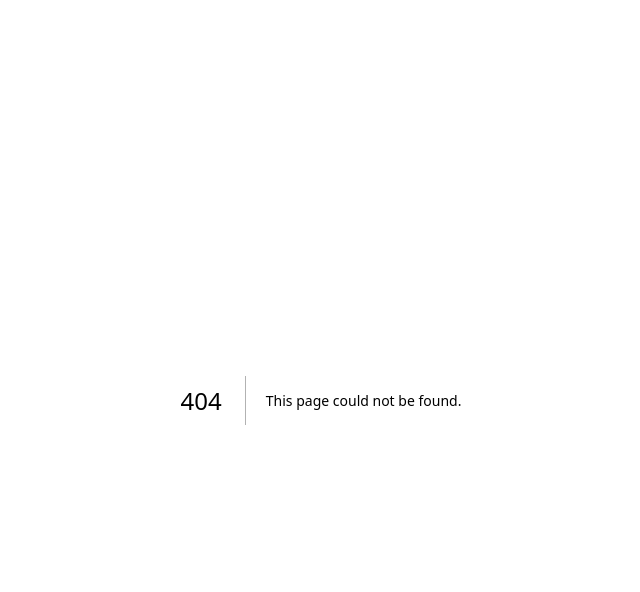
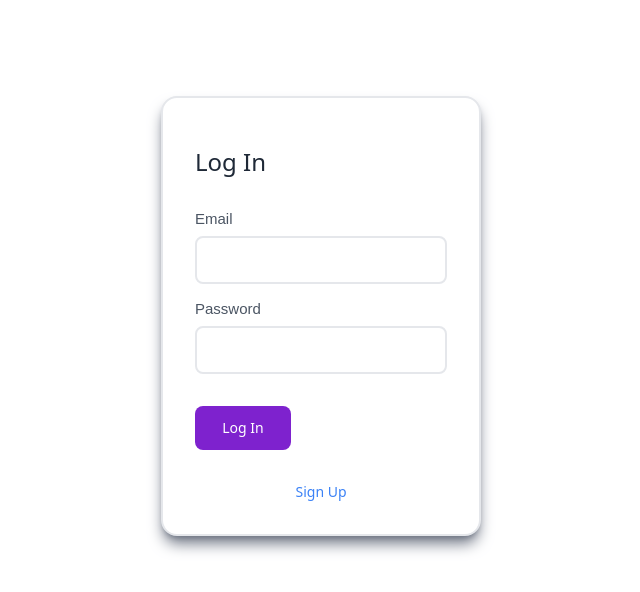
Before and after one commit to AhmetKasap/mern-stack-airport, a Next.js app in the folder client/: page /auth in a window 1280 px wide. Before the commit this address had no page. Shown: the top 592 px of the page, without its empty margins (319-959 px from the left). Built offline with nearby package versions, Linux system fonts and the light colour scheme.

Commit message:
auth page created

```diff
--- /dev/null
+++ b/client/app/auth/page.jsx
@@ -0,0 +1,69 @@
+'use client'
+import React, { useState } from 'react'
+import axios from 'axios'
+
+
+const page = () => {
+    const [control, setControl] = useState(true)
+
+    const [username, setUsername] = useState('')
+    const [email, setEmail] = useState('')
+    const [password, setPassword] = useState('')
+
+
+    const login = async() => {
+
+    }
+
+    const register = async() => {
+
+    }
+
+
+
+
+    return (
+        <>
+            {
+                control === true ? (
+                    <div className='sm:w-full md:w-1/2 lg:w-1/4 mx-auto h-auto mt-24'>
+                        <div className=' w-full  bg-white  flex flex-col border-2  rounded-2xl  p-8  shadow-lg shadow-gray-500'>
+                            <h1 className='mt-4 mb-8 text-gray-800 text-2xl font-roboto  '>Log In</h1>
+
+                            <label htmlFor='login-email' className='content text-gray-600 mb-2 text-md' >Email</label>
+                            <input  onChange={(e) => setEmail(e.target.value)} id='login-email' type='text' className='h-12 rounded-lg border-2 active:border-gray-400 outline-none font-roboto mb-4 text-sm p-2' />
+
+                            <label htmlFor='login-password' className='content text-gray-600 mb-2 text-md ' >Password</label>
+                            <input  onChange={(e) => setPassword(e.target.value)} id='login-password' type='password' className='h-12 rounded-lg border-2 active:border-gray-400 outline-none text-sm p-2' />
+                            <button onClick={() => login()} className='mt-8 p-3 bg-purple-700 text-white   w-24 rounded-lg text-sm hover:bg-purple-500  '>Log In</button>
+                            <button className='mt-8  font-roboto text-sm hover:text-gray-700 text-blue-500  ' onClick={() => setControl(false)}>Sign Up</button>
+
+                        </div>
+                    </div>
+
+                ) : (
+                    <div className='sm:w-full md:w-1/2 lg:w-1/4 mx-auto h-auto mt-24' >
+                        <div className=' w-full h-auto bg-white  flex flex-col border-2  rounded-2xl  p-8  shadow-lg shadow-gray-500'>
+                            <h1 className='mt-4 mb-8 text-gray-800 text-2xl font-roboto  '>Sign Up</h1>
+
+                            <label htmlFor='username' className=' text-gray-600 mb-2 text-md' >Username</label>
+                            <input  value={username} onChange={(e) => setUsername(e.target.value)} id='username' type='text' className='h-12 rounded-lg border-2 active:border-gray-400 outline-none text-sm p-2  mb-4' />
+
+                            <label htmlFor='email' className=' text-gray-600 mb-2 text-md' >Email</label>
+                            <input  onChange={(e) => setEmail(e.target.value)} id='email' type='email' className='h-12 rounded-lg border-2 active:border-gray-400 outline-none text-sm p-2 mb-4' />
+
+                            <label htmlFor='password' className='content text-gray-600 mb-2 text-md ' >Password</label>
+                            <input  onChange={(e) => setPassword(e.target.value)} id='password' type='password' className='h-12 rounded-lg border-2 active:border-gray-400 outline-none  mb-4 text-sm p-2' />
+                            <button onClick={() => register()} className='mt-6 p-3 bg-purple-700 text-white   w-24 rounded-lg text-sm hover:bg-purple-500   '>Sign Up</button>
+                            <button className='mt-8  content text-sm hover:text-gray-700 text-blue-500  ' onClick={() => setControl(true)}>Log In</button>
+
+                        </div>
+                    </div>
+                )
+            }
+
+        </>
+    )
+}
+
+export default page
--- a/client/app/components/Navbar.jsx
+++ b/client/app/components/Navbar.jsx
@@ -1,5 +1,7 @@
+'use client'
+
 import Link from 'next/link'
-import React from 'react'
+import React, { useState } from 'react'
 import { RiCompassDiscoverLine } from "react-icons/ri";
 import { PiArrowCircleUpLeftLight } from "react-icons/pi";
 import { FaUserCircle } from "react-icons/fa";
@@ -7,11 +9,10 @@ import { IoIosAirplane } from "react-icons/io";
 
 
 
+const Navbar = () => {
+  const [token, setToken] = useState()
+  const [username, setUsername] = useState()
 
-
-
-
-const Navbar = () => {
   return (
     <>
       <div className='flex mt-6 mb-8'>
@@ -33,7 +34,19 @@ const Navbar = () => {
           </div>
           <div className='flex gap-1 items-center'>
           <FaUserCircle  className='text-xl bg-purple-900 text-white rounded-full'  />
-            <Link href="/profile" className='content font-medium'>Profile</Link>
+            {
+              token ? (
+                <Link href="/my-flights" className='content font-medium'>
+              {username}
+            </Link>
+
+              ) : (
+                <Link href="/auth" className='content font-medium'>
+                  Login / Register
+                </Link>
+              )
+            }
+
           </div>
         </div>
 
```
